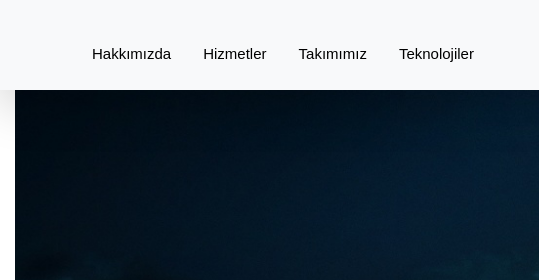
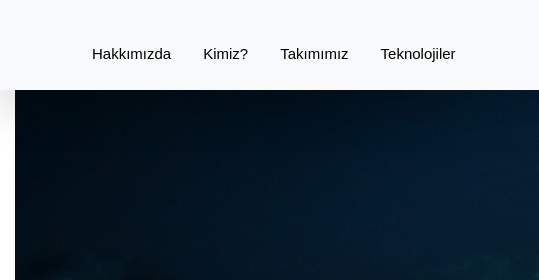
Before and after one commit to murattanriverdi/boots, a plain HTML site: page index.html in a window 1280 px wide. Shown: the top 280 px of the page, 0-539 px from the left. Drawn offline with Linux system fonts and the light colour scheme.

Commit message:
Update index.html

```diff
--- a/index.html
+++ b/index.html
@@ -31,7 +31,7 @@
   <div class="collapse navbar-collapse" id="menuAc">
     <ul class="menu">
         <li class="left"><a class="nav-link " href="#uber-uns">Hakkımızda </a></li>
-        <li class="left"><a class="nav-link " href="#leinstungen">Hizmetler</a></li>
+        <li class="left"><a class="nav-link " href="#kimiz">Kimiz?</a></li>
         <li class="left"><a class="nav-link " href="#team">Takımımız</a></li>
         <li class="left"><a class="nav-link " href="#tekno">Teknolojiler</a></li>
 
@@ -61,7 +61,7 @@
 
 <br><br>
 <div class="container">
-  <h2 class=" display-4 text-center alanBaslik">Kimiz?</h2>
+  <h2 id="kimiz" class=" display-4 text-center alanBaslik">Kimiz?</h2>
 <div class="row">
 
 
```
